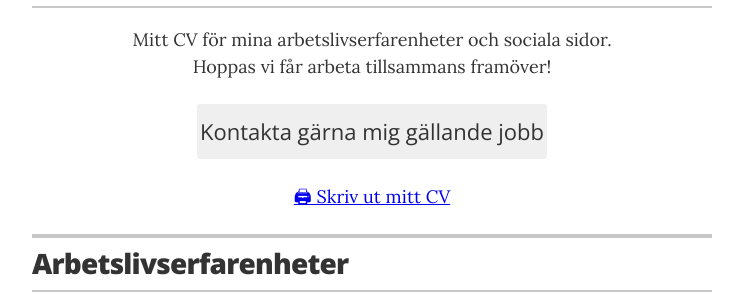
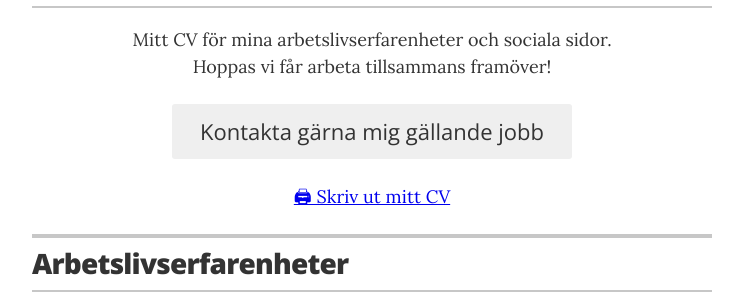
Before and after one commit to pownas/CV, a Jekyll site: the page built from index.html, in a window 1280 px wide. Shown: the part 349-643 px from the top of the page, without its empty margins (268-1011 px from the left). Built offline with Jekyll 4.4.1, drawn with Linux system fonts in a browser that asks for light colours.

Commit message:
Updated for word-wrap

```diff
--- a/_data/projects.yml
+++ b/_data/projects.yml
@@ -15,6 +15,7 @@
   url: "https://jonas.arvidsonfoto.se/"
   description: "Min egna hemsida som alltid behöver ett ansiktslyft... Det går ju alltid att göra saker bättre som utvecklare. 😅"
 
+# GitHub projekt
 - project: "GitHub.com/Pownas/ProjectsPortfolio"
   role: "Min GitHub-Projekt portfölj"
   duration: "2019  &mdash; Nuvarande"
--- a/_sass/_resume.scss
+++ b/_sass/_resume.scss
@@ -124,7 +124,9 @@
   text-align: center;
   display: block;
   margin: 1.5rem auto;
-  width: 350px;
+  width: 80%;
+  max-width: 400px;
+  min-width: 150px;
   font-size: 1.375rem;
   @include sans_light;
   color: #333;
@@ -152,6 +154,7 @@
     font-size: 1.5rem;
     letter-spacing: -.05rem;
     line-height: 1;
+    word-wrap: break-word;
   }
 
   .resume-item-details {
```
